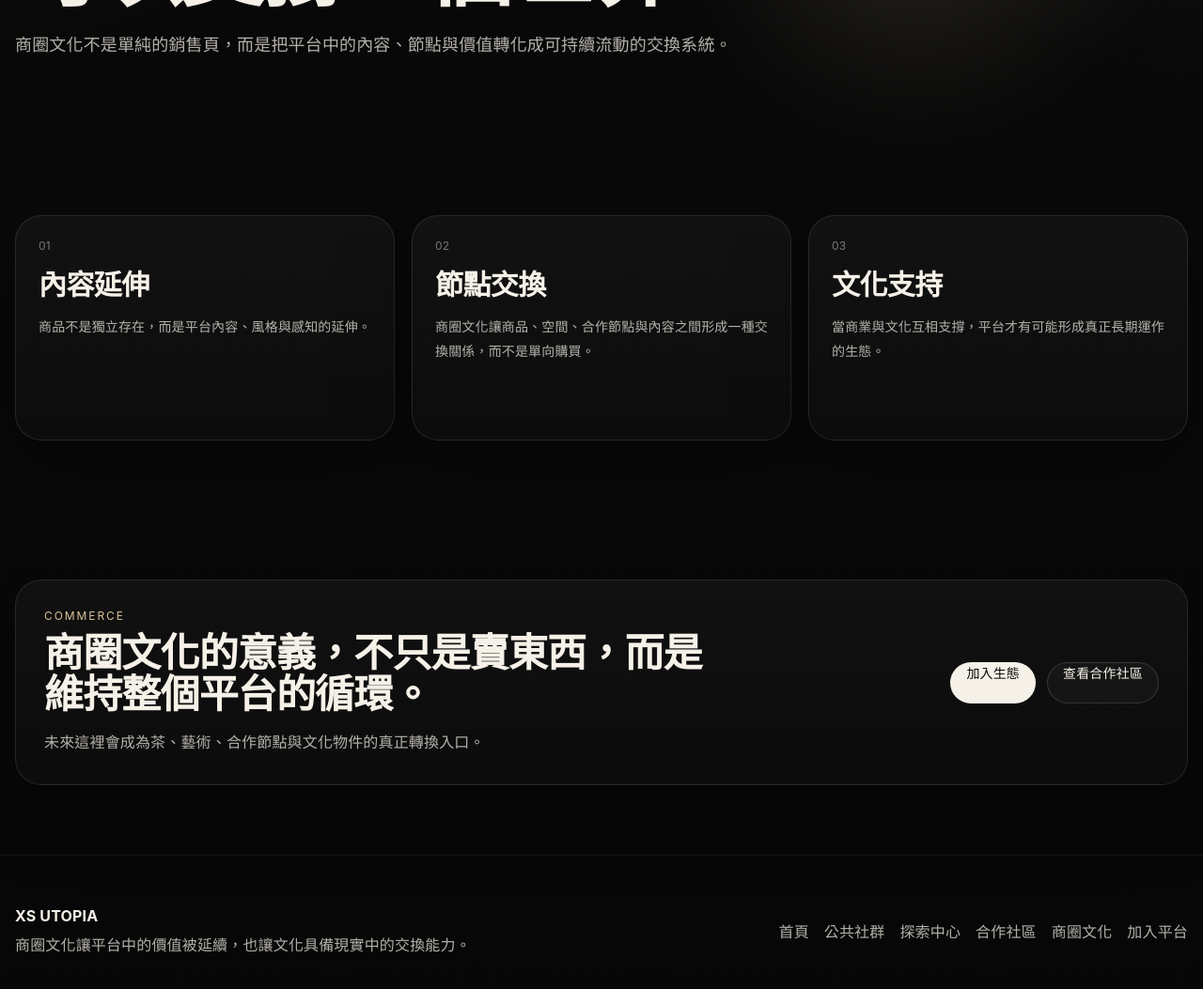
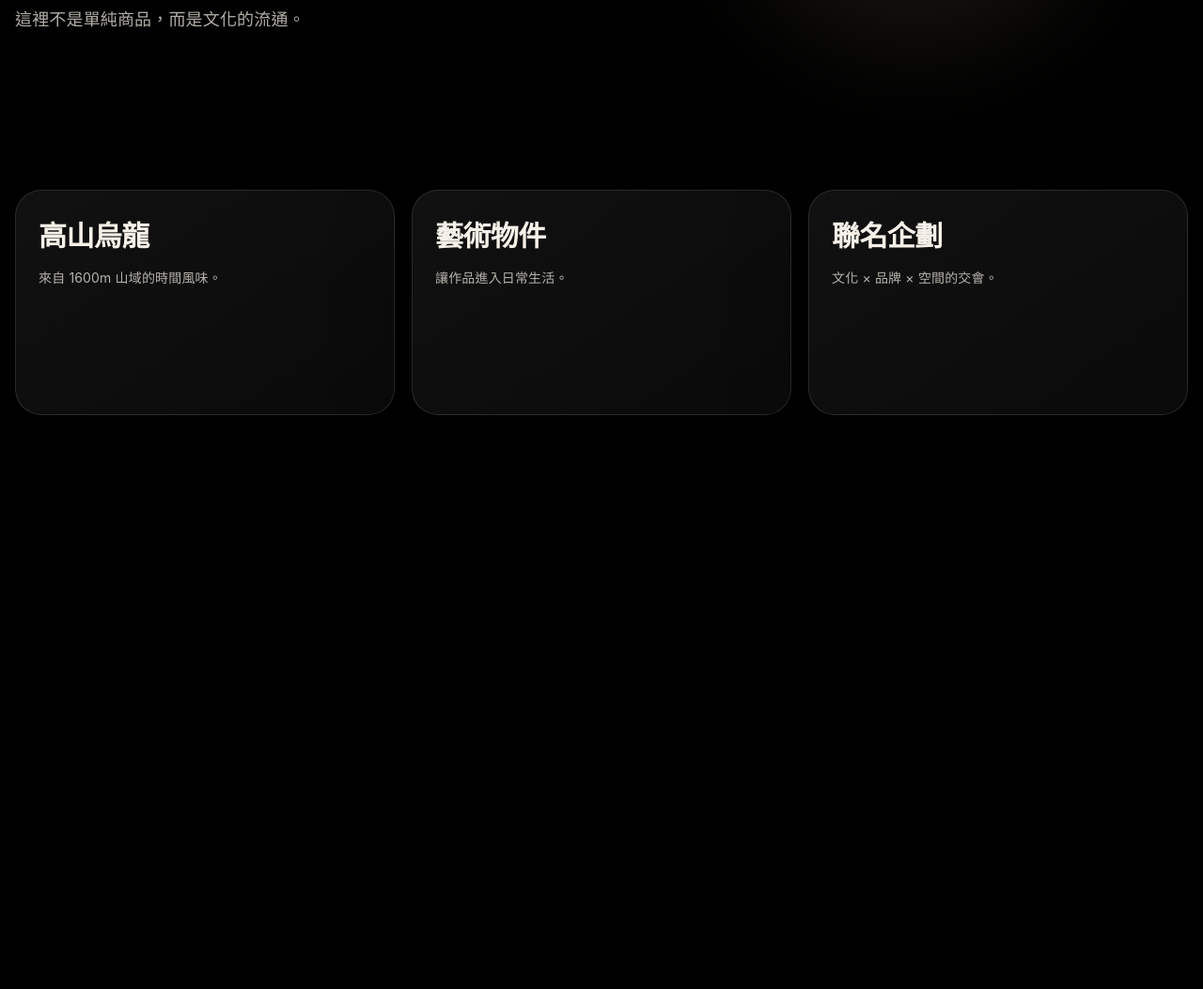
Before and after one commit to XSBOSS13/XSUtopia, a plain HTML site: page store.html in a window 1280 px wide. Shown: the part 400-1453 px from the top of the page at 94% size. After the commit the page ends 916 px from the top, so only its background shows below. Drawn offline with nearby package versions, Linux system fonts and the light colour scheme.

Commit message:
Update store.html

```diff
--- a/store.html
+++ b/store.html
@@ -1,153 +1,79 @@
 <!DOCTYPE html>
 <html lang="zh-Hant">
 <head>
-  <meta charset="UTF-8" />
-  <meta name="viewport" content="width=device-width, initial-scale=1.0" />
+<meta charset="UTF-8">
+<meta name="viewport" content="width=device-width, initial-scale=1.0">
 <title>商圈文化 — XS UTOPIA</title>
-  <link rel="stylesheet" href="style.css" />
+<link rel="stylesheet" href="style.css">
+
+<style>
+body { background:#000; }
+.card {
+background:linear-gradient(145deg,#111,#0a0a0a);
+border:1px solid rgba(255,255,255,0.12);
+}
+</style>
 </head>
+
 <body>
+
 <div id="opening"><span>XS UTOPIA</span></div>
-  <button id="langToggle" class="lang-toggle">EN</button>
 
 <header class="nav">
 <div class="container nav-inner">
-      <a class="brand" href="index.html">
-        <div class="brand-mark">XS</div>
-        <div class="brand-name">XS UTOPIA</div>
-      </a>
+<a class="brand" href="index.html">XS UTOPIA</a>
 
 <nav class="nav-links">
-        <a href="index.html" data-i18n-key="nav_home">首頁</a>
-        <a href="commons.html" data-i18n-key="nav_commons">公共社群</a>
-        <a href="explore.html" data-i18n-key="nav_explore">探索中心</a>
-        <a href="partners.html" data-i18n-key="nav_partners">合作社區</a>
-        <a href="store.html" class="active" data-i18n-key="nav_store">商圈文化</a>
-        <a href="join.html" data-i18n-key="nav_join">加入平台</a>
+<a href="index.html">首頁</a>
+<a href="commons.html">公共社群</a>
+<a href="partners.html">合作社區</a>
+<a href="store.html" class="active">商圈文化</a>
+<a href="join.html">加入平台</a>
 </nav>
-
-      <div class="auth-right">
-        <div id="authGuest" class="auth-guest">
-          <a href="auth.html" class="btn" data-i18n-key="login">登入</a>
-          <a href="auth.html" class="btn" data-i18n-key="register">註冊</a>
-        </div>
-
-        <div id="authMember" class="auth-member" style="display:none;">
-          <a href="profile.html" class="auth-member-meta">
-            <strong id="authMemberName">Member</strong>
-            <span id="authMemberRole">Member</span>
-          </a>
-          <button id="authSignOutBtn" class="btn" data-i18n-key="logout">登出</button>
-        </div>
-      </div>
 </div>
 </header>
 
 <main>
+
 <section class="hero">
 <div class="container reveal">
-        <div class="kicker" data-lang-zh="Culture District" data-lang-en="Culture District">Culture District</div>
-        <h1
-          data-lang-zh="當商業帶著意識運作，它可以支撐一個世界。"
-          data-lang-en="When commerce operates with consciousness, it can sustain a world.">
-          當商業帶著意識運作，它可以支撐一個世界。
-        </h1>
-        <p
-          data-lang-zh="商圈文化不是單純的銷售頁，而是把平台中的內容、節點與價值轉化成可持續流動的交換系統。"
-          data-lang-en="Culture District is not a simple store page, but a system that transforms the platform’s content, nodes, and values into a sustainable circulation of exchange.">
-          商圈文化不是單純的銷售頁，而是把平台中的內容、節點與價值轉化成可持續流動的交換系統。
-        </p>
+<h1>文化，開始具有交換價值。</h1>
+<p>這裡不是單純商品，而是文化的流通。</p>
 </div>
 </section>
 
 <section>
 <div class="container reveal">
+
 <div class="grid-3">
-          <article class="card">
-            <div class="card-index">01</div>
-            <h3 data-lang-zh="內容延伸" data-lang-en="Content Extension">內容延伸</h3>
-            <p
-              data-lang-zh="商品不是獨立存在，而是平台內容、風格與感知的延伸。"
-              data-lang-en="Products do not stand alone; they extend the platform’s content, style, and perception.">
-              商品不是獨立存在，而是平台內容、風格與感知的延伸。
-            </p>
-          </article>
 
-          <article class="card">
-            <div class="card-index">02</div>
-            <h3 data-lang-zh="節點交換" data-lang-en="Node Exchange">節點交換</h3>
-            <p
-              data-lang-zh="商圈文化讓商品、空間、合作節點與內容之間形成一種交換關係，而不是單向購買。"
-              data-lang-en="Culture District creates exchange among products, spaces, partner nodes, and content, rather than one-way purchasing.">
-              商圈文化讓商品、空間、合作節點與內容之間形成一種交換關係，而不是單向購買。
-            </p>
-          </article>
+<div class="card">
+<h3>高山烏龍</h3>
+<p>來自 1600m 山域的時間風味。</p>
+</div>
 
-          <article class="card">
-            <div class="card-index">03</div>
-            <h3 data-lang-zh="文化支持" data-lang-en="Cultural Support">文化支持</h3>
-            <p
-              data-lang-zh="當商業與文化互相支撐，平台才有可能形成真正長期運作的生態。"
-              data-lang-en="When commerce and culture support each other, the platform gains the possibility of long-term ecological continuity.">
-              當商業與文化互相支撐，平台才有可能形成真正長期運作的生態。
-            </p>
-          </article>
+<div class="card">
+<h3>藝術物件</h3>
+<p>讓作品進入日常生活。</p>
 </div>
+
+<div class="card">
+<h3>聯名企劃</h3>
+<p>文化 × 品牌 × 空間的交會。</p>
+</div>
+
+</div>
+
 </div>
 </section>
 
-    <section>
-      <div class="container reveal">
-        <div class="cta">
-          <div class="cta-text">
-            <div class="kicker" data-lang-zh="Commerce" data-lang-en="Commerce">Commerce</div>
-            <h2
-              data-lang-zh="商圈文化的意義，不只是賣東西，而是維持整個平台的循環。"
-              data-lang-en="The meaning of Culture District is not only to sell, but to sustain the circulation of the whole platform.">
-              商圈文化的意義，不只是賣東西，而是維持整個平台的循環。
-            </h2>
-            <p
-              data-lang-zh="未來這裡會成為茶、藝術、合作節點與文化物件的真正轉換入口。"
-              data-lang-en="This will later become the real conversion point for tea, art, partner nodes, and cultural objects.">
-              未來這裡會成為茶、藝術、合作節點與文化物件的真正轉換入口。
-            </p>
-          </div>
-
-          <div style="display:flex; gap:12px; flex-wrap:wrap;">
-            <a class="btn btn-primary" href="join.html" data-lang-zh="加入生態" data-lang-en="Join the Ecosystem">加入生態</a>
-            <a class="btn" href="partners.html" data-lang-zh="查看合作社區" data-lang-en="View Community Partners">查看合作社區</a>
-          </div>
-        </div>
-      </div>
-    </section>
 </main>
 
-  <footer class="footer">
-    <div class="container footer-row">
-      <div>
-        <strong style="display:block; margin-bottom:8px; color:var(--text)">XS UTOPIA</strong>
-        <span
-          data-lang-zh="商圈文化讓平台中的價值被延續，也讓文化具備現實中的交換能力。"
-          data-lang-en="Culture District allows values in the platform to continue and grants culture the power of real-world exchange.">
-          商圈文化讓平台中的價值被延續，也讓文化具備現實中的交換能力。
-        </span>
-      </div>
-      <div class="footer-links">
-        <a href="index.html" data-i18n-key="nav_home">首頁</a>
-        <a href="commons.html" data-i18n-key="nav_commons">公共社群</a>
-        <a href="explore.html" data-i18n-key="nav_explore">探索中心</a>
-        <a href="partners.html" data-i18n-key="nav_partners">合作社區</a>
-        <a href="store.html" data-i18n-key="nav_store">商圈文化</a>
-        <a href="join.html" data-i18n-key="nav_join">加入平台</a>
-      </div>
-    </div>
-  </footer>
-
-  <script async src="https://cdn.jsdelivr.net/npm/@supabase/supabase-js@2"></script>
 <script src="auth-ui.js"></script>
 <script>
 AuthUI.initHeaderAuth();
 AuthUI.initReveal();
 </script>
+
 </body>
 </html>
```
Lines whose indentation alone changed are shown as unchanged.
